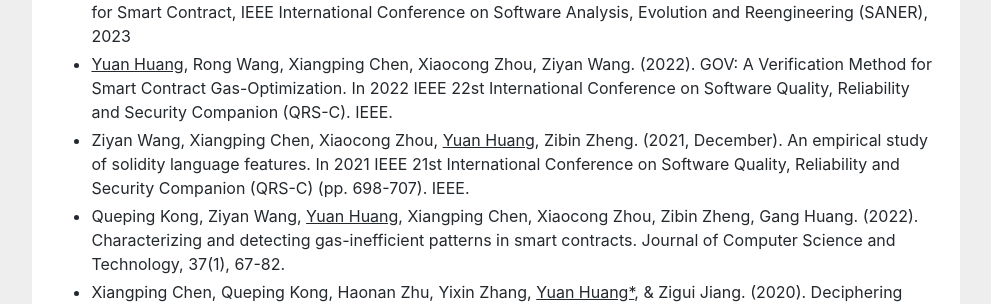
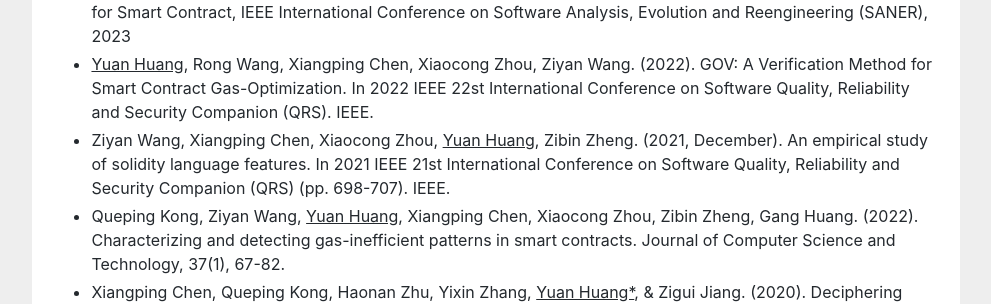
Before and after one commit to huangyuan-hy/huangyuan-hy.github.io, a Jekyll site: the page index.html, which Jekyll copies as it is, in a window 1280 px wide and 900 px high, scrolled down 1901 px. Shown: the part 206-510 px from the top of the window, without its empty margins (144-1135 px from the left). Built offline with Jekyll 4.4.1, drawn with Linux system fonts in a browser that asks for light colours.

```diff
--- a/index.html
+++ b/index.html
@@ -118,9 +118,9 @@ gtag('config', 'UA-158965281-1');
 
 <li>Xiaocong Zhou, Yingye Chen, Hanyang Guo, Xiangping Chen, <u>Yuan Huang*</u>, Security Code Recommendations for Smart Contract, IEEE International Conference on Software Analysis, Evolution and Reengineering (SANER), 2023</li>
 
-<li><u>Yuan Huang</u>, Rong Wang, Xiangping Chen, Xiaocong Zhou, Ziyan Wang. (2022). GOV: A Verification Method for Smart Contract Gas-Optimization. In 2022 IEEE 22st International Conference on Software Quality, Reliability and Security Companion (QRS-C). IEEE.</li>
+<li><u>Yuan Huang</u>, Rong Wang, Xiangping Chen, Xiaocong Zhou, Ziyan Wang. (2022). GOV: A Verification Method for Smart Contract Gas-Optimization. In 2022 IEEE 22st International Conference on Software Quality, Reliability and Security Companion (QRS). IEEE.</li>
 
-<li>Ziyan Wang, Xiangping Chen, Xiaocong Zhou, <u>Yuan Huang</u>, Zibin Zheng. (2021, December). An empirical study of solidity language features. In 2021 IEEE 21st International Conference on Software Quality, Reliability and Security Companion (QRS-C) (pp. 698-707). IEEE.</li>
+<li>Ziyan Wang, Xiangping Chen, Xiaocong Zhou, <u>Yuan Huang</u>, Zibin Zheng. (2021, December). An empirical study of solidity language features. In 2021 IEEE 21st International Conference on Software Quality, Reliability and Security Companion (QRS) (pp. 698-707). IEEE.</li>
 
 <li>Queping Kong, Ziyan Wang, <u>Yuan Huang</u>, Xiangping Chen, Xiaocong Zhou, Zibin Zheng, Gang Huang. (2022). Characterizing and detecting gas-inefficient patterns in smart contracts. Journal of Computer Science and Technology, 37(1), 67-82.</li>
 
```
